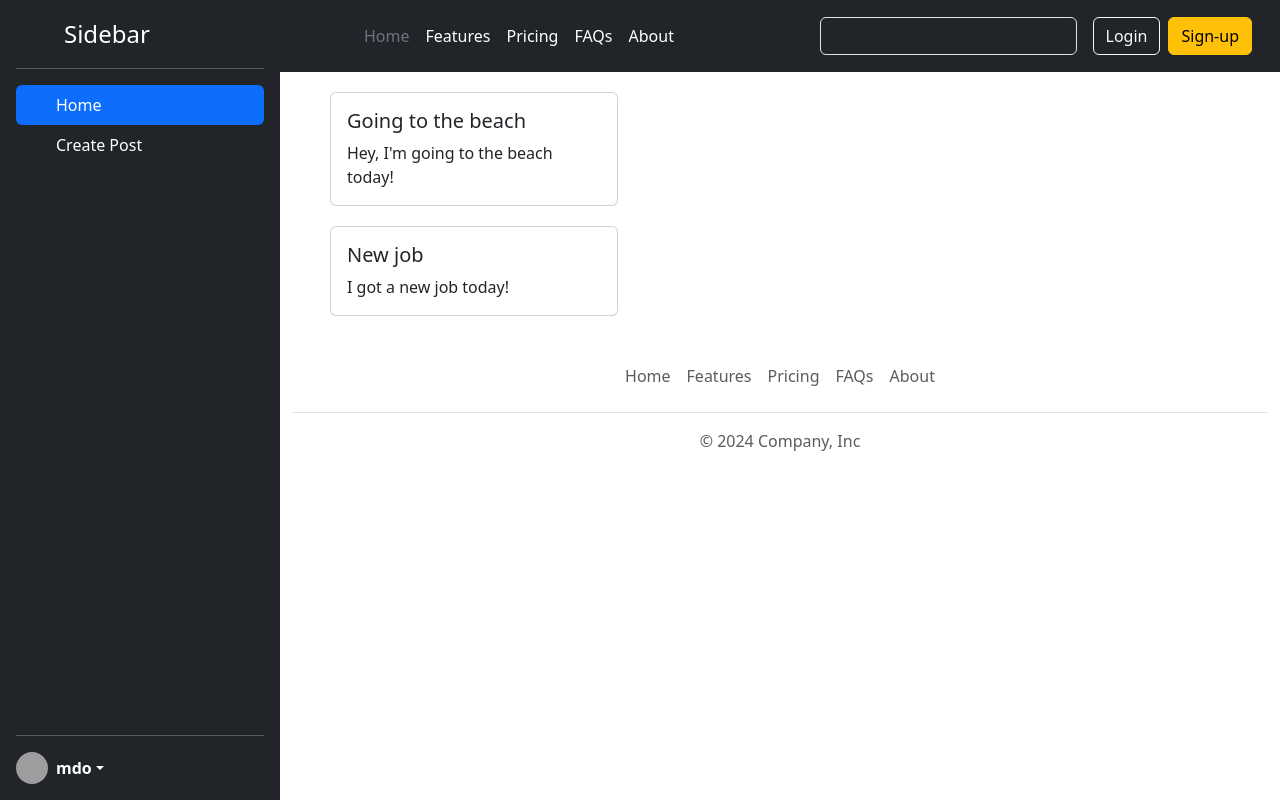
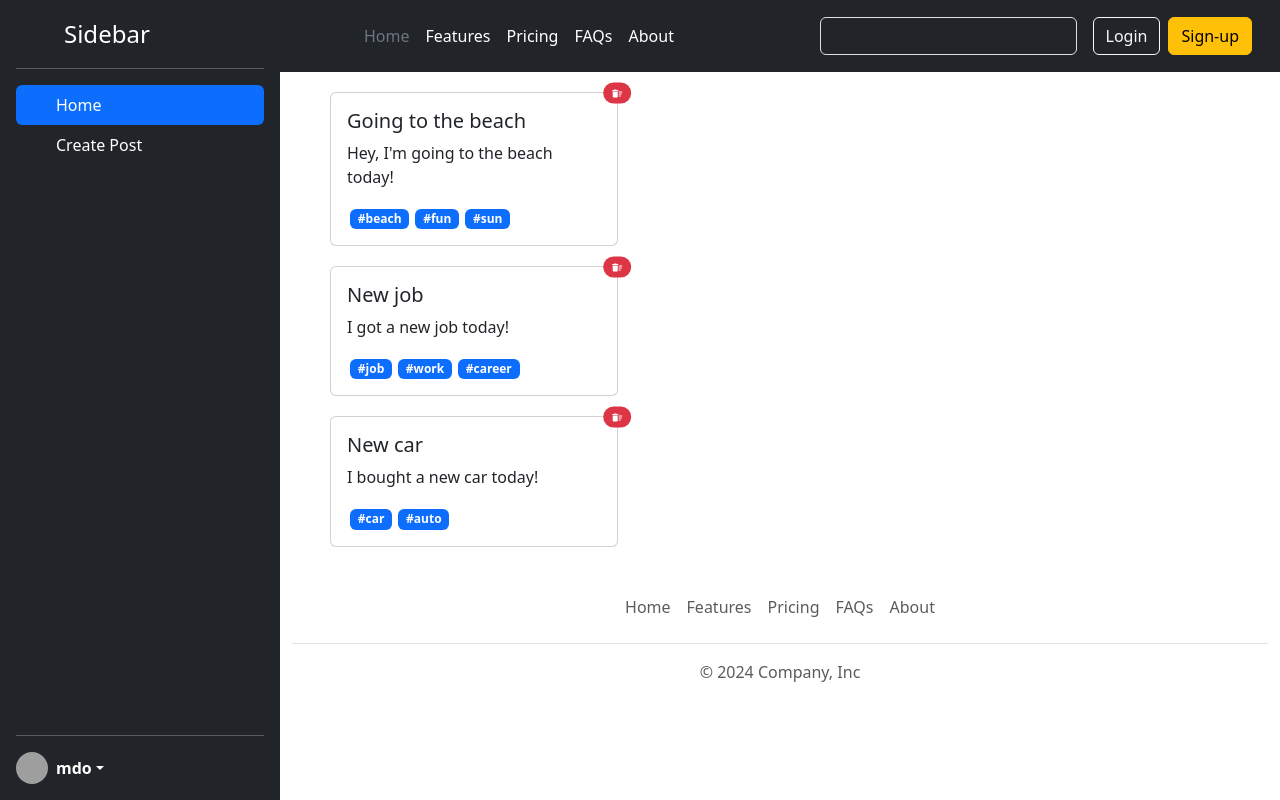
Before and after one commit to abdullahh2701/React-SocialMedia-App, a React (Vite) app: page / in a window 1280 px wide. Built offline with nearby package versions, Linux system fonts and the light colour scheme; grey boxes are pictures that could not be loaded.

Commit message:
added more functionality

```diff
--- a/src/App.css
+++ b/src/App.css
@@ -14,3 +14,7 @@
   margin: 20px 50px;
 
 }
+
+.hashtag{
+  margin:0px 3px;
+}
--- a/src/components/Post.jsx
+++ b/src/components/Post.jsx
@@ -1,9 +1,17 @@
+import { MdDeleteSweep } from "react-icons/md";
 const Post = ({ post }) => {
   return (
     <div className="card post-card" style={{ width: "18rem" }}>
       <div className="card-body">
         <h5 className="card-title">{post.title}</h5>
         <p className="card-text">{post.body}</p>
+        {post.tags.map((tag) => (
+          <span className="badge text-bg-primary hashtag">#{tag}</span>
+        ))}
+
+        <span class="position-absolute top-0 start-100 translate-middle badge rounded-pill bg-danger">
+          <MdDeleteSweep />
+        </span>
       </div>
     </div>
   );
--- a/src/store/post-list-store.jsx
+++ b/src/store/post-list-store.jsx
@@ -45,6 +45,15 @@ const DEFAULT_POST_LIST = [
     userID: "user-12",
     tags: ["job", "work", "career"],
   },
+
+  {
+    id: "3",
+    title: "New car",
+    body: "I bought a new car today!",
+    reactions: 10,
+    userID: "user-8",
+    tags: ["car", "auto"],
+  },
 ];
 
 export default PostListProvider;
```
